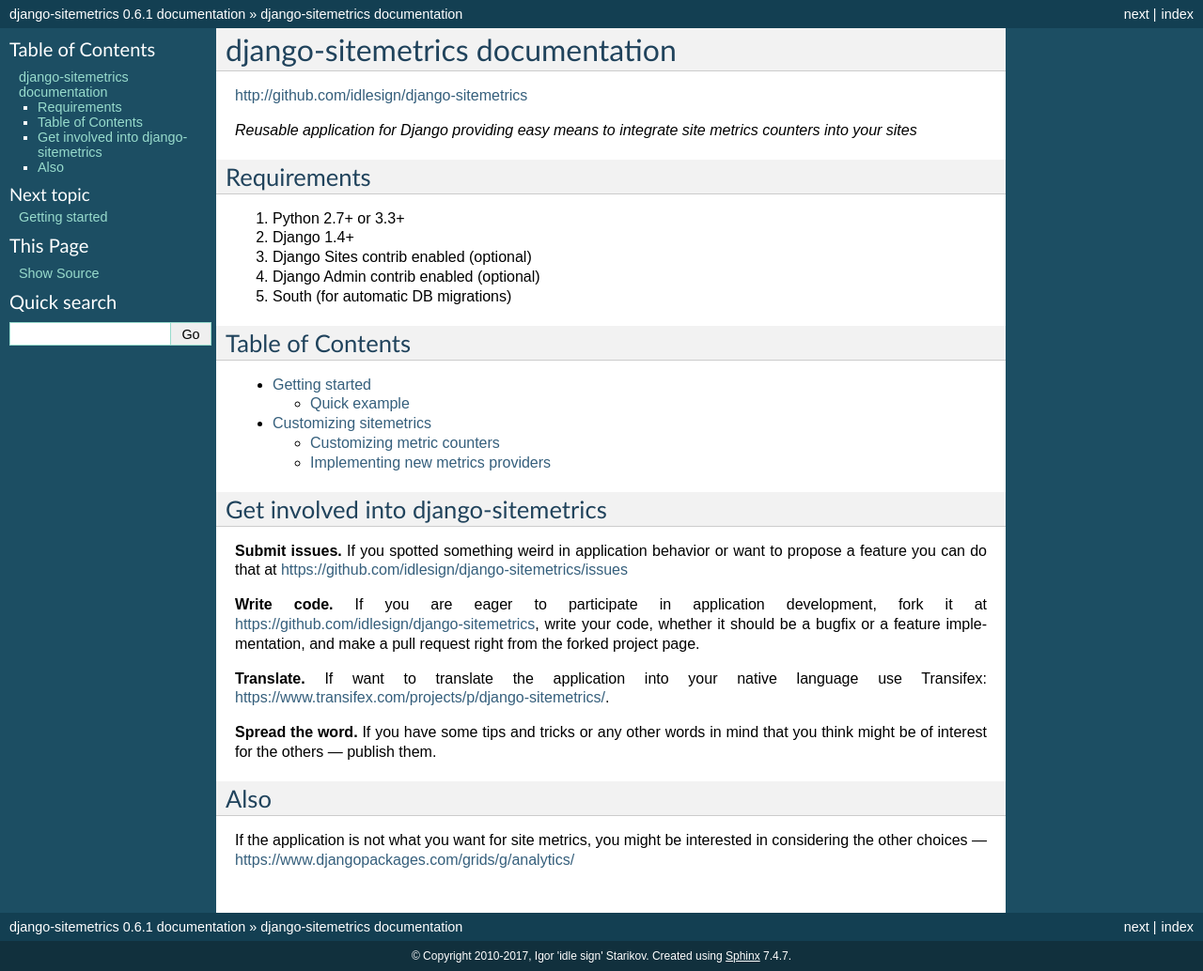
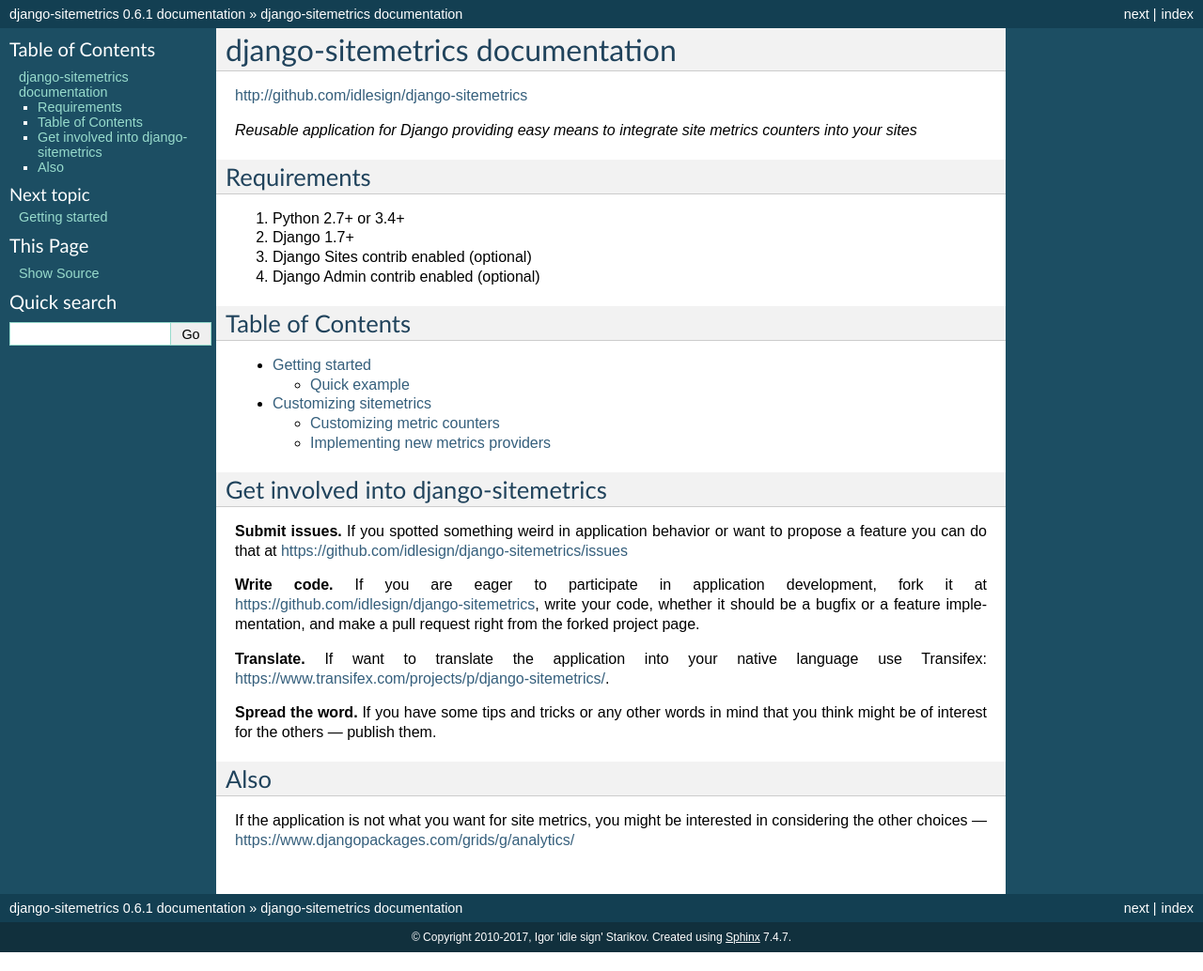
Before and after one commit to idlesign/django-sitemetrics, a Sphinx documentation site: the page built from docs/source/index.rst, in a window 1280 px wide. Shown: the whole page at 94% size. Built offline with Sphinx 7.4.7, drawn with Linux system fonts in a browser that asks for light colours.

Commit message:
Dropped support for Python<3.4 and Django<1.7.

```diff
--- a/docs/source/index.rst
+++ b/docs/source/index.rst
@@ -9,11 +9,10 @@
 Requirements
 ------------
 
-1. Python 2.7+ or 3.3+
-2. Django 1.4+
+1. Python 2.7+ or 3.4+
+2. Django 1.7+
 3. Django Sites contrib enabled (optional)
 4. Django Admin contrib enabled (optional)
-5. South (for automatic DB migrations)
 
 
 Table of Contents
--- a/setup.py
+++ b/setup.py
@@ -37,7 +37,6 @@
         'Programming Language :: Python :: 2',
         'Programming Language :: Python :: 2.7',
         'Programming Language :: Python :: 3',
-        'Programming Language :: Python :: 3.3',
         'Programming Language :: Python :: 3.4',
         'Programming Language :: Python :: 3.5',
         'Programming Language :: Python :: 3.6',
```
Also changed, not shown: .travis.yml, 2 other files.
